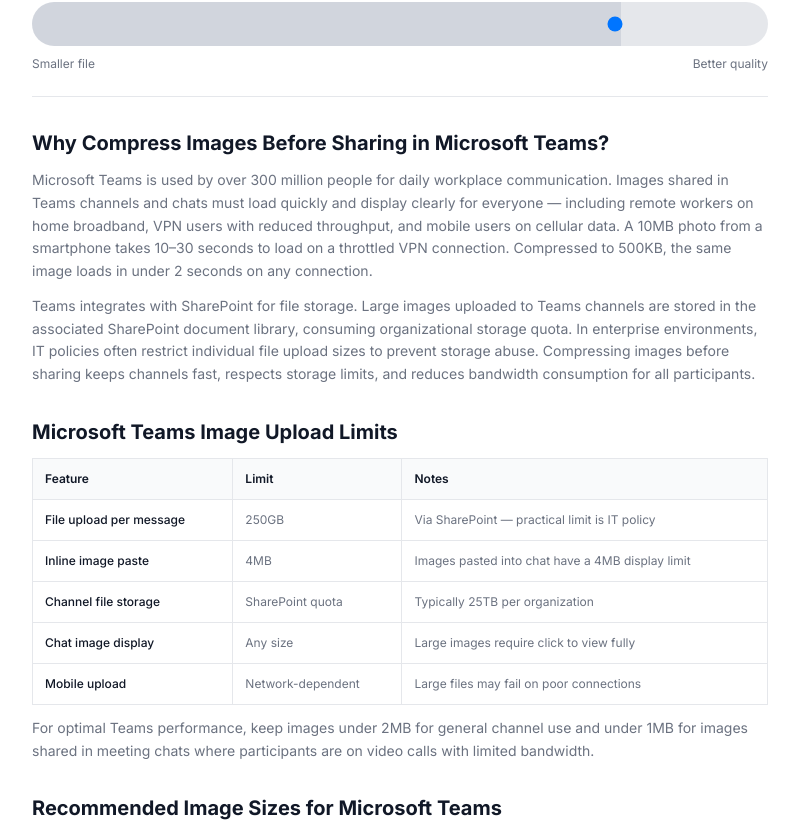
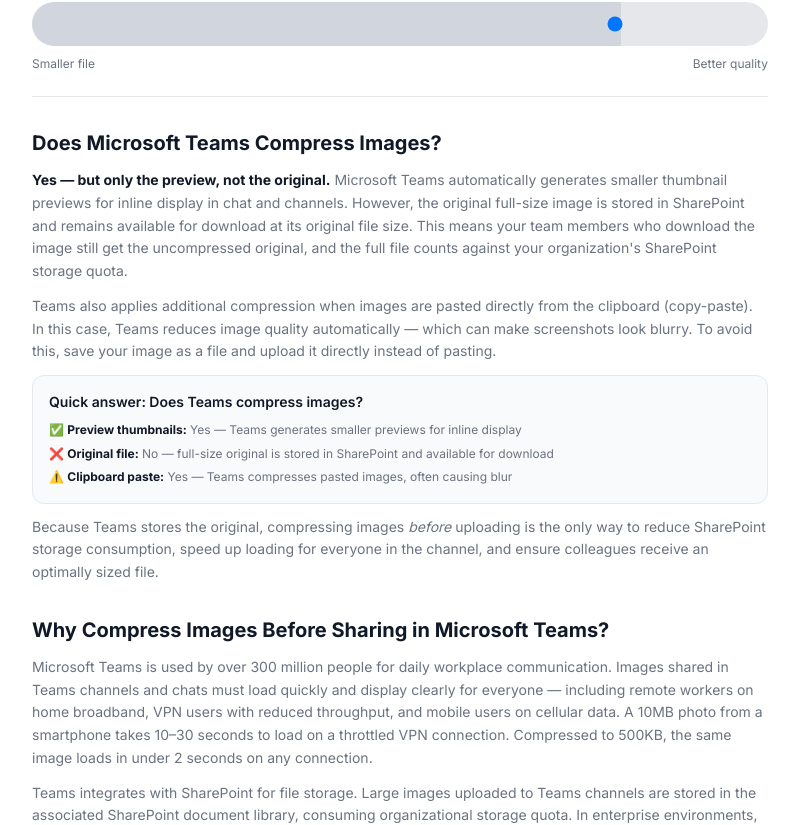
Before and after one commit to hieulv93/compressimg, a Next.js app: page /compress-image-for-teams in a window 1280 px wide. Shown: the part 551-1376 px from the top of the page, without its empty margins (240-1039 px from the left). Built offline with nearby package versions, Linux system fonts and the light colour scheme; no server answers.

Commit message:
seo: add dedicated image compression sections for Teams and Slack

```diff
--- a/src/components/tool/CompressForSlackContentSection.tsx
+++ b/src/components/tool/CompressForSlackContentSection.tsx
@@ -7,6 +7,45 @@ export default function CompressForSlackContentSection() {
       className="space-y-8 pt-8 border-t border-border"
       aria-label="Guide to compressing images for Slack"
     >
+      <div className="space-y-3">
+        <h2 className="text-xl font-bold text-text-main">Does Slack Compress Images?</h2>
+        <p className="text-text-muted text-sm leading-relaxed">
+          <strong className="text-text-main">Yes — but only the preview, not the original.</strong>{' '}
+          Slack automatically generates smaller thumbnail previews for images shared in channels and
+          direct messages. These previews display inline in the message thread at a reduced size.
+          However, the original full-size image is stored on Slack&apos;s servers and is available
+          for teammates to download at the original file size, counting toward your workspace
+          storage quota.
+        </p>
+        <p className="text-text-muted text-sm leading-relaxed">
+          Slack also reduces image quality for animated GIFs to limit bandwidth usage in channels.
+          For static images (JPG, PNG, WebP), Slack shows a compressed preview but preserves the
+          original for download.
+        </p>
+        <div className="rounded-xl border border-border bg-surface p-4 space-y-2 text-sm">
+          <p className="font-semibold text-text-main">Quick answer: Does Slack compress images?</p>
+          <ul className="space-y-1 text-text-muted text-xs leading-relaxed">
+            <li>
+              ✅ <strong className="text-text-main">Preview thumbnails:</strong> Yes — Slack
+              generates smaller previews for inline display in channels
+            </li>
+            <li>
+              ❌ <strong className="text-text-main">Original file:</strong> No — full-size original
+              is stored and available for download
+            </li>
+            <li>
+              ⚠️ <strong className="text-text-main">Storage quota:</strong> The original counts
+              against your plan&apos;s storage limit (5GB on Free)
+            </li>
+          </ul>
+        </div>
+        <p className="text-text-muted text-sm leading-relaxed">
+          Because Slack stores the original file, compressing images <em>before</em> uploading is
+          the only reliable way to save workspace storage, speed up channel loading for everyone,
+          and reduce bandwidth usage for teammates on mobile data or slow connections.
+        </p>
+      </div>
+
       <div className="space-y-3">
         <h2 className="text-xl font-bold text-text-main">
           Why Compress Images Before Uploading to Slack?
--- a/src/components/tool/CompressForTeamsContentSection.tsx
+++ b/src/components/tool/CompressForTeamsContentSection.tsx
@@ -7,6 +7,46 @@ export default function CompressForTeamsContentSection() {
       className="space-y-8 pt-8 border-t border-border"
       aria-label="Guide to compressing images for Microsoft Teams"
     >
+      <div className="space-y-3">
+        <h2 className="text-xl font-bold text-text-main">Does Microsoft Teams Compress Images?</h2>
+        <p className="text-text-muted text-sm leading-relaxed">
+          <strong className="text-text-main">Yes — but only the preview, not the original.</strong>{' '}
+          Microsoft Teams automatically generates smaller thumbnail previews for inline display in
+          chat and channels. However, the original full-size image is stored in SharePoint and
+          remains available for download at its original file size. This means your team members who
+          download the image still get the uncompressed original, and the full file counts against
+          your organization&apos;s SharePoint storage quota.
+        </p>
+        <p className="text-text-muted text-sm leading-relaxed">
+          Teams also applies additional compression when images are pasted directly from the
+          clipboard (copy-paste). In this case, Teams reduces image quality automatically — which
+          can make screenshots look blurry. To avoid this, save your image as a file and upload it
+          directly instead of pasting.
+        </p>
+        <div className="rounded-xl border border-border bg-surface p-4 space-y-2 text-sm">
+          <p className="font-semibold text-text-main">Quick answer: Does Teams compress images?</p>
+          <ul className="space-y-1 text-text-muted text-xs leading-relaxed">
+            <li>
+              ✅ <strong className="text-text-main">Preview thumbnails:</strong> Yes — Teams
+              generates smaller previews for inline display
+            </li>
+            <li>
+              ❌ <strong className="text-text-main">Original file:</strong> No — full-size original
+              is stored in SharePoint and available for download
+            </li>
+            <li>
+              ⚠️ <strong className="text-text-main">Clipboard paste:</strong> Yes — Teams compresses
+              pasted images, often causing blur
+            </li>
+          </ul>
+        </div>
+        <p className="text-text-muted text-sm leading-relaxed">
+          Because Teams stores the original, compressing images <em>before</em> uploading is the
+          only way to reduce SharePoint storage consumption, speed up loading for everyone in the
+          channel, and ensure colleagues receive an optimally sized file.
+        </p>
+      </div>
+
       <div className="space-y-3">
         <h2 className="text-xl font-bold text-text-main">
           Why Compress Images Before Sharing in Microsoft Teams?
```
